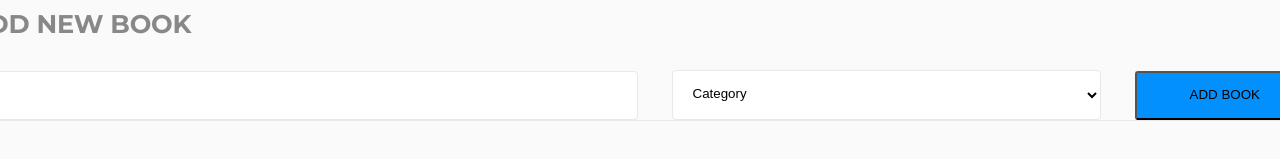
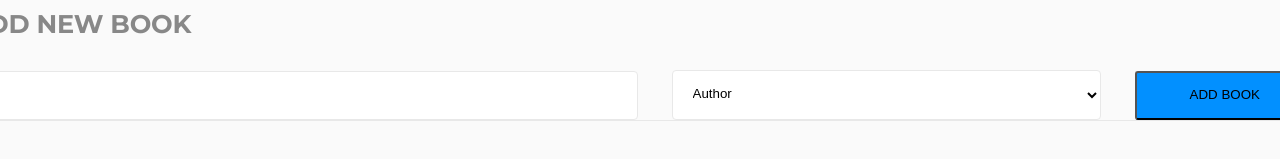
Before and after one commit to kkasaija/Bookstore, a React (Create React App) app: page / in a window 1280 px wide. Shown: the part 515-674 px from the top of the page. Built offline with nearby package versions, Linux system fonts and the light colour scheme.

Commit message:
Modify Form component

```diff
--- a/src/components/Form.js
+++ b/src/components/Form.js
@@ -8,13 +8,12 @@ const Form = () => (
       <div className="form-book-category">
         <select className="select" default name="category">
           <option value="">
-            Category
+            Author
           </option>
-          <option value="History">History</option>
-          <option value="Romance">Romance</option>
-          <option value="Science">Sience</option>
-          <option value="Action">Action</option>
-          <option value="Crime">Crime</option>
+          <option value="History">William Shakespeare</option>
+          <option value="Science">William Faulkner</option>
+          <option value="Action">Fyodor Dostoevsky</option>
+          <option value="Crime">Ernest Hemingway</option>
         </select>
       </div>
       <button className="add-btn" type="submit">
```
